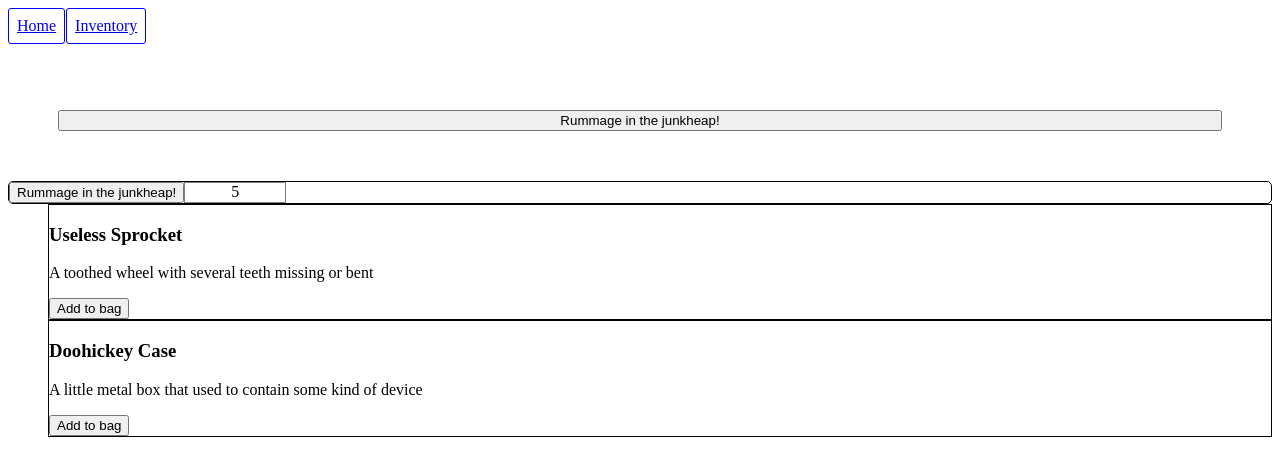
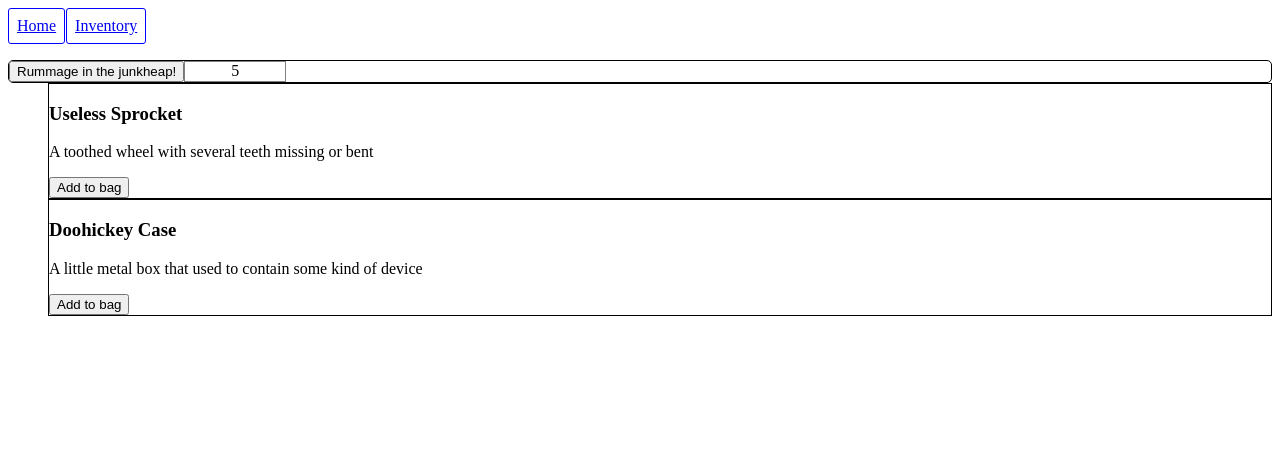
Before and after one commit to gpcroucher/idle-game, a React (Vite) app: page /junkheap in a window 1280 px wide. Shown: the top 476 px of the page. Built offline with nearby package versions, Linux system fonts and the light colour scheme.

Commit message:
removed old junkheap rummage button

```diff
--- a/src/pages/Junkheap.jsx
+++ b/src/pages/Junkheap.jsx
@@ -85,9 +85,6 @@ export default function Junkheap() {
   return (
     <div className="junkheap">
       <NavBar exclude="/junkheap" />
-      <div className="junkheap-controls">
-        <button onClick={handleJunkButton}>Rummage in the junkheap!</button>
-      </div>
       <Activity
         onBegin={() => {}}
         onEnd={handleJunkButton}
```
